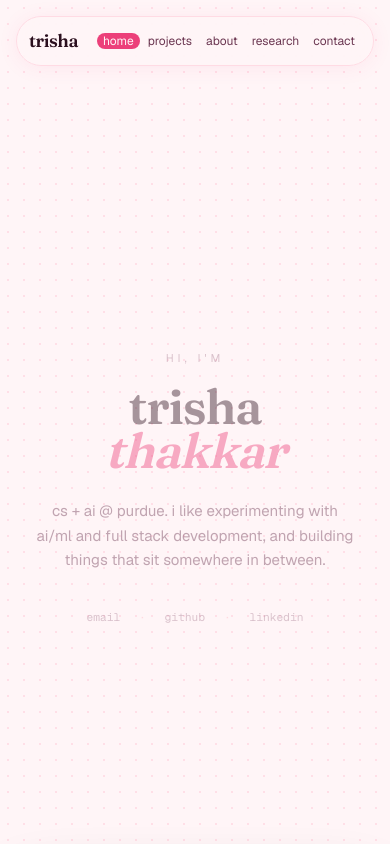
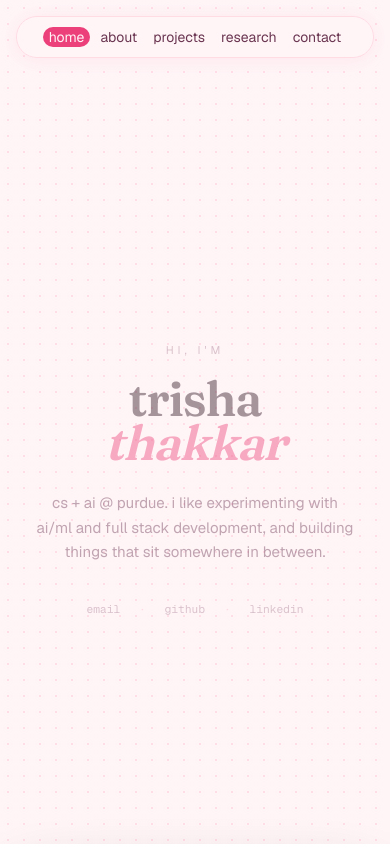
Before and after one commit to trishabthakkar/trishas-portfolio, a Next.js app: page / in a window 390 px wide. Shown: the top 844 px of the page. Built offline with nearby package versions, Linux system fonts and the light colour scheme.

Commit message:
Add nav scroll-spy and single-page anchor links (phase 1)
Point nav links at home anchors in page order, highlight the active
section with a scroll-driven rose pill, and clean up the mobile nav by
hiding the redundant wordmark so the five links space evenly. Marks
phase 1 complete in PLAN.md.

```diff
--- a/src/components/NavBar.tsx
+++ b/src/components/NavBar.tsx
@@ -2,33 +2,73 @@
 import Link from "next/link";
 import { usePathname } from "next/navigation";
 import { motion } from "framer-motion";
+import { useEffect, useState } from "react";
 
 const links = [
-  { href: "/", label: "home" },
-  { href: "/projects", label: "projects" },
-  { href: "/about", label: "about" },
-  { href: "/research", label: "research" },
-  { href: "/contact", label: "contact" },
+  { id: "home", href: "/", label: "home" },
+  { id: "about", href: "/#about", label: "about" },
+  { id: "projects", href: "/#projects", label: "projects" },
+  { id: "research", href: "/#research", label: "research" },
+  { id: "contact", href: "/#contact", label: "contact" },
 ];
+
+const sectionIds = ["about", "projects", "research", "contact"];
 
 export default function NavBar() {
   const pathname = usePathname();
+  const onHome = pathname === "/";
+  const [activeId, setActiveId] = useState("home");
+
+  useEffect(() => {
+    if (!onHome) return;
+
+    const updateActive = () => {
+      // the section whose top has crossed a line ~30% down the viewport wins;
+      // if none have, we're still in the hero → "home"
+      const line = window.innerHeight * 0.3;
+      let current = "home";
+      for (const id of sectionIds) {
+        const el = document.getElementById(id);
+        if (el && el.getBoundingClientRect().top <= line) {
+          current = id;
+        }
+      }
+      setActiveId(current);
+    };
+
+    updateActive();
+    window.addEventListener("scroll", updateActive, { passive: true });
+    window.addEventListener("resize", updateActive);
+    return () => {
+      window.removeEventListener("scroll", updateActive);
+      window.removeEventListener("resize", updateActive);
+    };
+  }, [onHome]);
+
+  const handleHomeClick = (e: React.MouseEvent) => {
+    if (onHome) {
+      e.preventDefault();
+      window.scrollTo({ top: 0, behavior: "smooth" });
+    }
+  };
 
   return (
-    <nav className="sticky top-4 z-50 mx-auto mt-4 flex w-[calc(100%-2rem)] max-w-3xl items-center justify-between rounded-full border border-petal bg-blush/80 px-3 py-2.5 backdrop-blur-md shadow-[0_2px_20px_rgba(236,64,122,0.08)] sm:px-5">
+    <nav className="sticky top-4 z-50 mx-auto mt-4 flex w-[calc(100%-2rem)] max-w-3xl items-center justify-center rounded-full border border-petal bg-blush/80 px-3 py-2.5 backdrop-blur-md shadow-[0_2px_20px_rgba(236,64,122,0.08)] sm:justify-between sm:px-5">
       <Link
         href="/"
-        className="font-display text-lg font-semibold tracking-tight text-ink"
+        onClick={handleHomeClick}
+        className="hidden font-display text-lg font-semibold tracking-tight text-ink sm:block"
       >
         trisha
       </Link>
-      <ul className="flex items-center gap-0.5 text-xs sm:gap-1 sm:text-sm">
-        {links.map(({ href, label }) => {
-          const active = pathname === href;
+      <ul className="flex items-center gap-1 text-sm sm:gap-1">
+        {links.map(({ id, href, label }) => {
+          const active = onHome && activeId === id;
           return (
-            <li key={href} className="relative">
+            <li key={id} className="relative">
               <Link
                 href={href}
+                onClick={id === "home" ? handleHomeClick : undefined}
                 className={`relative z-10 rounded-full px-1.5 py-1.5 transition-colors sm:px-3 ${
                   active ? "text-blush" : "text-ink-soft hover:text-rose"
                 }`}
```
Also changed, not shown: 1 other file (tests, documents, lock files or other folders).
